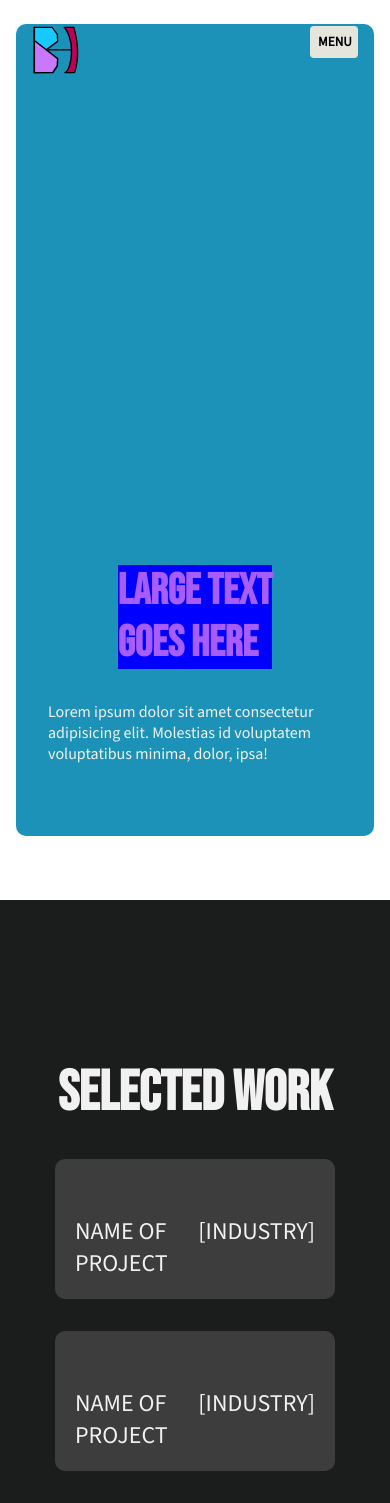
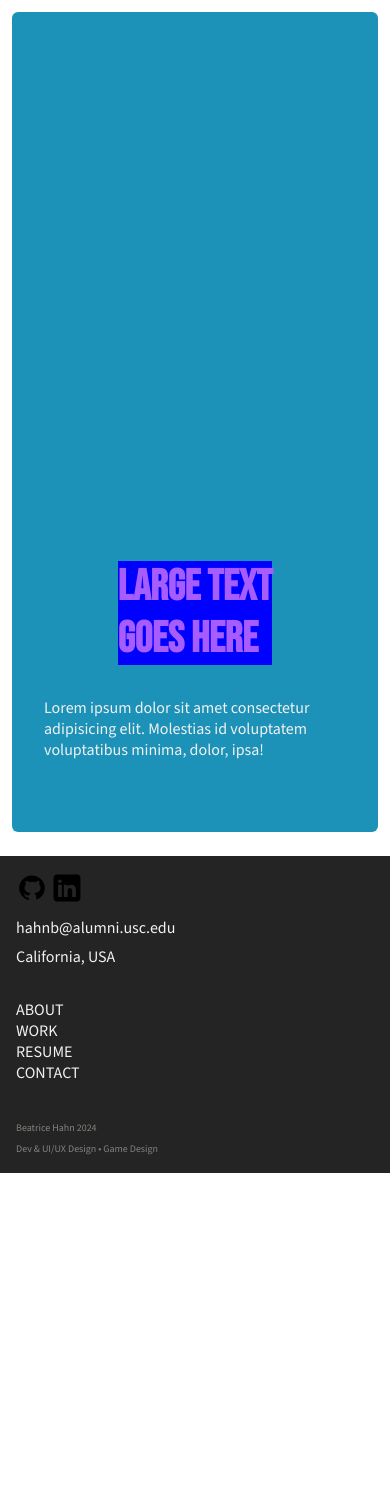
Before and after one commit to beatricehahn/portfolio, a SvelteKit app in the folder my-portfolio/: page / in a window 390 px wide. Shown: the top 1503 px of the page. After the commit the page ends 1173 px from the top, so only its background shows below. Built offline with nearby package versions, Linux system fonts and the light colour scheme.

Commit message:
Fix margin and padding for hero

```diff
--- a/my-portfolio/src/components/atoms/work.svelte
+++ b/my-portfolio/src/components/atoms/work.svelte
@@ -7,7 +7,7 @@
 <div class='work-container'>
     <div class="project-info">
         <h6>NAME OF PROJECT</h6>
-        <h6>[INDUSTRY]</h6>
+        <p>[Role] &#x2022 [INDUSTRY]</p>
     </div>
 </div>
 
@@ -17,7 +17,7 @@
 
     .work-container {
         background-color: rgb(61, 61, 61);
-        border-radius: 10px;
+        border-radius: 6px;
         width: calc(80vw - 2 * $container-padding);
         height: calc((80vw - 2 * $container-padding)/2);
         margin-top: 2 * $container-padding;
@@ -27,16 +27,20 @@
 
         .project-info {
             color:$off-white;
+
             h6 {
                 font-family: 'Source Sans 3', 'Roboto';
-                font-size: clamp(16px, 7vw + 1rem, 24px);
+                font-size: clamp(16px, 7vw + 1rem, 32px);
                 font-weight: 400;
             }
 
-            display: flex;
-            justify-content: space-between;
+            p {
+                font-size: clamp(16px, 7vw + 1rem, 18px);
+            }
+
+            //display: flex;
+            //justify-content: space-between;
             margin-bottom: 20px;
-            margin-right: 20px;
             margin-left: 20px;
             width: 100%;
         }
--- a/my-portfolio/src/components/molecules/hero.svelte
+++ b/my-portfolio/src/components/molecules/hero.svelte
@@ -14,10 +14,13 @@
 
     #hero-container {
         background-color: rgb(29, 146, 184);
-        border-radius: 10px;
-        width: calc(100vw - 4 * $header-and-footer-margin);
-        height: calc(100vh - 4 * $header-and-footer-margin);
-        margin-top: 2*$header-and-footer-margin;
+
+        border-radius: 6px;
+
+        width: calc(100dvw - 2 * $header-and-footer-margin);
+        height: calc(100dvh - 2 * $header-and-footer-margin);
+        margin-bottom: $header-and-footer-margin;
+
         display: flex;
         align-items: flex-end;
 
--- a/my-portfolio/src/components/molecules/selectedWork.svelte
+++ b/my-portfolio/src/components/molecules/selectedWork.svelte
@@ -3,7 +3,9 @@
 </script>
 
 <section id='selected-works-container'>
-    <h1>Selected Work</h1>
+    <div class='title'>
+        <h1>Selected Work</h1>
+    </div>
     <ul>
         <li><a href="/work/one"><Work /></a></li>
         <li><a href="/work/two"><Work /></a></li>
@@ -18,18 +20,36 @@
     @import '../../styles/globalVar.scss';
     @import '../../styles/fonts.css';
 
-    section {
+    #selected-works-container {
         padding-top: $page-header-and-footer-margin;
         padding-bottom: $page-header-and-footer-margin;
+        /* padding-left: 16px;
+        padding-right: 16px; */
+        margin-top: 64px;
+        width: 100vw;
 
         color: $off-white;
+        background-color: $black-900;
+
+        display: flex;
+        flex-direction: column;
+        align-items: center;
+
+        .checkout {
+            padding-top: 16px;
+        }
+    }
+    .title {
+        text-align: right;
+        //width: 100vw;
     }
 
     h1 {
         /* color: $black-900; */
-        font-size: clamp(56px, 7vw + 1rem, 88px);
+        font-size: clamp(24px, 7vw + 1rem, 88px);
         white-space: nowrap;
         font-family: 'BebasNeue-Regular';
+        //padding-right: 16px;
     }
 
     ul {
@@ -40,18 +60,4 @@
         }
     }
 
-    #selected-works-container {
-        display: flex;
-        flex-direction: column;
-        align-items: center;
-
-        margin-top: 64px;
-        background-color: $black-900;
-        width: 100vw;
-
-
-        .checkout {
-            padding-top: 16px;
-        }
-    }
 </style>
--- a/my-portfolio/src/components/organisms/header.svelte
+++ b/my-portfolio/src/components/organisms/header.svelte
@@ -14,7 +14,7 @@
         top: 0;
         z-index: 100;
         display: flex;
-        justify-content: center;
+        //justify-content: center;
         width: 100vw;
     }
 </style>
--- a/my-portfolio/src/routes/+layout.svelte
+++ b/my-portfolio/src/routes/+layout.svelte
@@ -3,7 +3,7 @@
     import Footer from '../components/organisms/footer.svelte';
 </script>
 
-<Header />
+<!-- <Header /> -->
 <main>
     <slot></slot>
 </main>
@@ -25,11 +25,7 @@
         display: flex;
         flex-direction: column;
         align-items: center;
-        /* padding-left: $container-padding;
-        padding-right: $container-padding; */
-        margin-top: $header-and-footer-margin;
-        margin-right: $header-and-footer-margin;
-        margin-left: $header-and-footer-margin;
+        padding: $header-and-footer-margin;
     }
 
 </style>
--- a/my-portfolio/src/routes/+page.svelte
+++ b/my-portfolio/src/routes/+page.svelte
@@ -4,87 +4,7 @@
 </script>
 
 <HeroSection />
-<!--
-<section id='quote-section'>
-    <quote>[Add my quote here later]</quote>
-</section> -->
-
-<!-- <section id='about-section'>
-    <h2>ABOUT</h2>
-    <p>This is description of myself. Placeholder for description.This is description of myself. Placeholder for description. </p>
-    <a href='#' class='primary-btn'>Download Resume</a>
-</section> -->
-
-<SelectedWork />
-
-<!-- <section id='process-section'>
-    <h2>DESIGN AND DEVELOPMENT PROCESS</h2>
-    <p>Explanation of my thinking process</p>
-    <br>
-    <h2>SKILLS</h2>
-    <br>
-    <h2>TOOLS</h2>
-</section> -->
+<!-- <SelectedWork /> -->
 
 <style lang="scss">
-    /* * {
-        width: 100vw;
-        margin: 0;
-    } */
-
-    /* h1, h2 {
-        font-family: 'BebasNeue-Regular', sans-serif;
-    } */
-
-
-    /* #hero-section {
-        height: 90vh;
-        background-color: rgb(203, 203, 103);
-
-        h1 {
-            font-size: 50px;
-        }
-        #hero-summary {
-            width: 50vw;
-        }
-    } */
-
-    /* #quote-section {
-        background-color: var(--black-800);
-        color: var(--off-white);
-        height: 10vh;
-    } */
-
-    /* #about-section {
-        background-color: rgb(216, 129, 129);
-
-        p {
-            margin-bottom: 32px;
-        }
-    } */
-
-    /* #work-section {
-        background-color: rgb(33, 155, 155);
-    }
-
-    .project-wrapper {
-        display: flex;
-        padding-top: 64px;
-        padding-bottom: 32px;
-        .project-info {
-            p {
-                margin-top: 24px;
-                margin-bottom: 24px;
-                padding-right: 128px;
-            }
-        }
-    } */
-
-    /* .project-img-placeholder{
-        background-color: rgb(186, 134, 235);
-    }
-
-    #process-section {
-        background-color: beige;
-    } */
 </style>
--- /dev/null
+++ b/my-portfolio/src/routes/about/+page.svelte
@@ -0,0 +1,5 @@
+<!-- <section id='about-section'>
+    <h2>ABOUT</h2>
+    <p>This is description of myself. Placeholder for description.This is description of myself. Placeholder for description. </p>
+    <a href='#' class='primary-btn'>Download Resume</a>
+</section> -->
--- a/my-portfolio/src/styles/globalVar.scss
+++ b/my-portfolio/src/styles/globalVar.scss
@@ -11,7 +11,7 @@ $ui-text-grey: #83837d;
 
 /* Homepage Margins and Paddings */
 $main-padding: 2rem;
-$header-and-footer-margin: 8px;
+$header-and-footer-margin: 12px;
 $container-padding: 1rem;
 
 /* Page Margins and Paddings*/
```
Also changed, not shown: my-portfolio/src/components/molecules/processOverview.svelte (added, +8 -0 lines).
